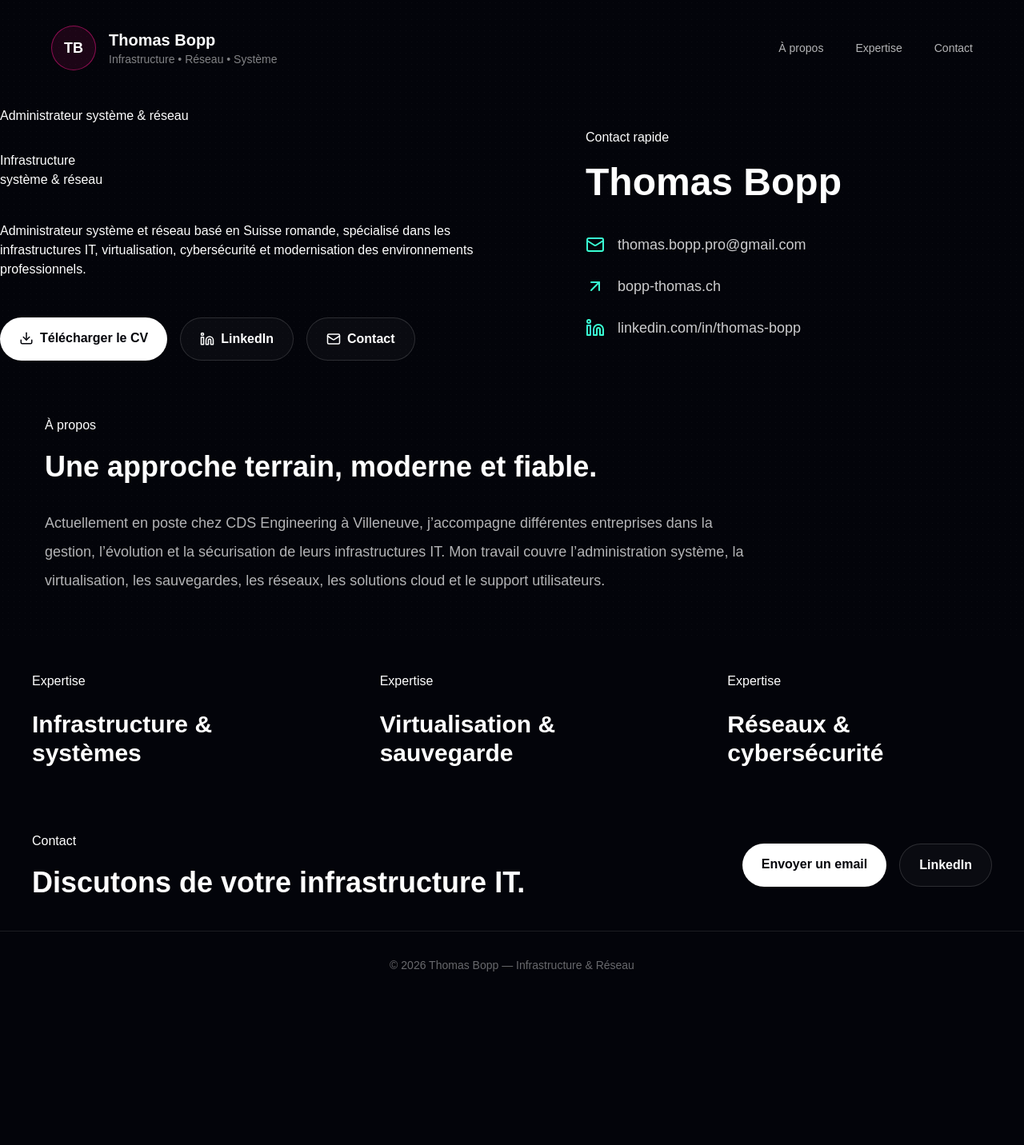
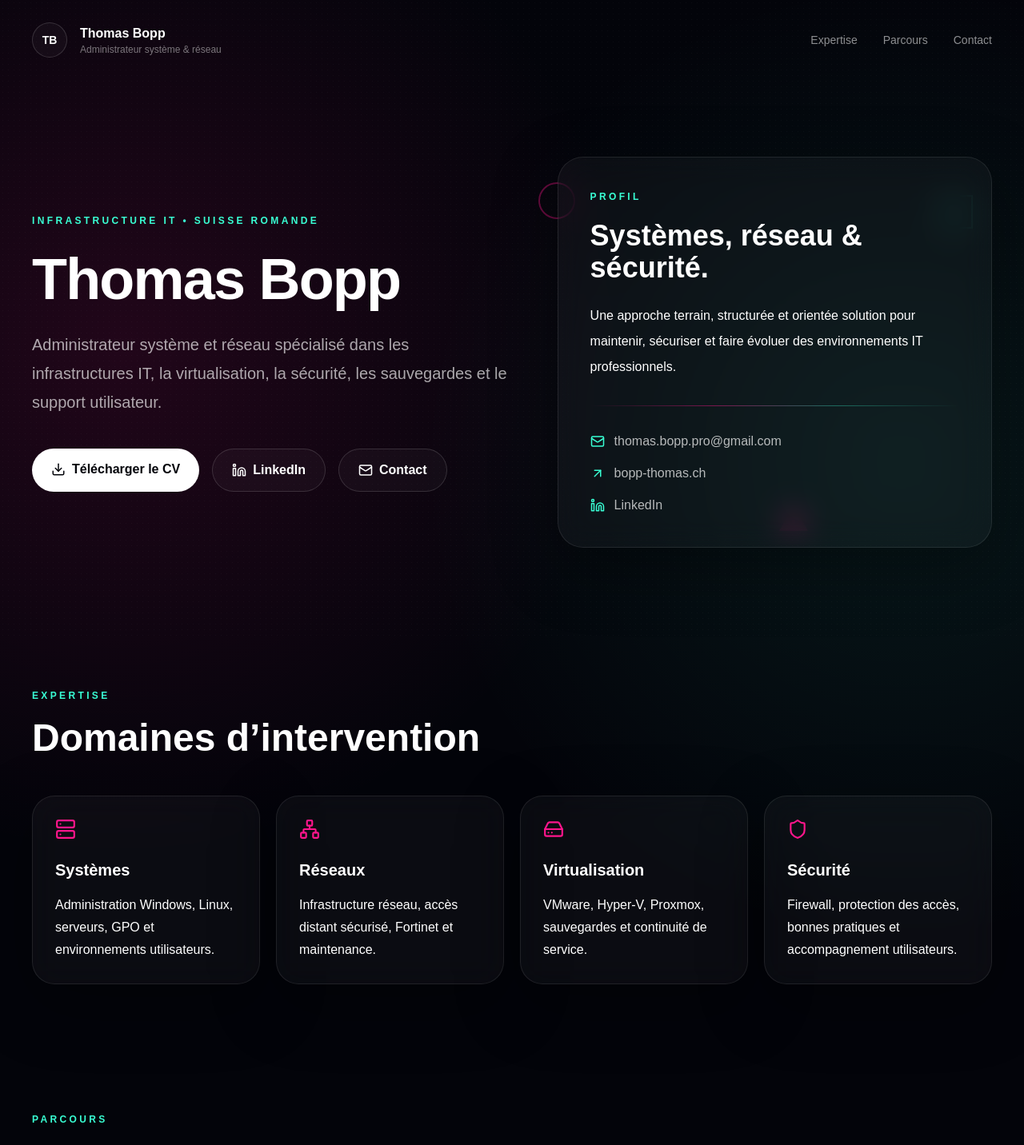
Before and after one commit to boppthomas/CV, a Next.js app: page / in a window 1280 px wide. Shown: the top 1432 px of the page at 80% size. Before the commit the page ends 1249 px from the top, so only its background shows below. Built offline with nearby package versions, Linux system fonts and the light colour scheme.

Commit message:
Update page.js

```diff
--- a/app/page.js
+++ b/app/page.js
@@ -6,245 +6,264 @@ import {
   Linkedin,
   Download,
   ArrowUpRight,
+  Server,
+  Shield,
+  Network,
+  HardDrive,
 } from "lucide-react";
+
+const profile = {
+  name: "Thomas Bopp",
+  role: "Administrateur système & réseau",
+  email: "thomas.bopp.pro@gmail.com",
+  website: "bopp-thomas.ch",
+  linkedin: "https://www.linkedin.com/in/thomas-bopp-184a81295/",
+};
+
+const skills = [
+  {
+    icon: Server,
+    title: "Systèmes",
+    text: "Administration Windows, Linux, serveurs, GPO et environnements utilisateurs.",
+  },
+  {
+    icon: Network,
+    title: "Réseaux",
+    text: "Infrastructure réseau, accès distant sécurisé, Fortinet et maintenance.",
+  },
+  {
+    icon: HardDrive,
+    title: "Virtualisation",
+    text: "VMware, Hyper-V, Proxmox, sauvegardes et continuité de service.",
+  },
+  {
+    icon: Shield,
+    title: "Sécurité",
+    text: "Firewall, protection des accès, bonnes pratiques et accompagnement utilisateurs.",
+  },
+];
+
+const experiences = [
+  {
+    title: "Administrateur système et réseau",
+    company: "CDS Engineering",
+    date: "2023 — Aujourd’hui",
+    text: "Gestion, maintenance et évolution d’infrastructures IT multi-clients.",
+  },
+  {
+    title: "Freelance IT",
+    company: "ABBCS",
+    date: "2018 — 2023",
+    text: "Dépannage, conseil, déploiement de solutions informatiques et accompagnement clients.",
+  },
+];
+
+function Button({ href, children, variant = "primary" }) {
+  return (
+    <a
+      href={href}
+      target={href?.startsWith("http") ? "_blank" : undefined}
+      rel={href?.startsWith("http") ? "noreferrer" : undefined}
+      className={variant === "primary" ? "btn-primary" : "btn-secondary"}
+    >
+      {children}
+    </a>
+  );
+}
 
 export default function Home() {
   return (
-    <main className="relative min-h-screen overflow-hidden bg-[#03040a] text-white">
+    <main className="relative min-h-screen overflow-hidden text-white">
       <div className="noise" />
 
-      {/* HEADER */}
-
-      <header className="relative z-20 flex items-center justify-between px-8 py-8 lg:px-16">
-        <div className="flex items-center gap-4">
-          <div className="flex h-14 w-14 items-center justify-center rounded-full border border-[#ff168c]/50 bg-[#ff168c]/10 text-lg font-black">
+      <header className="relative z-10 mx-auto flex max-w-7xl items-center justify-between px-6 py-7 md:px-10">
+        <a href="#top" className="flex items-center gap-4">
+          <div className="flex h-11 w-11 items-center justify-center rounded-full border border-white/15 bg-white/[0.03] text-sm font-black">
             TB
           </div>
-
           <div>
-            <p className="text-xl font-bold">Thomas Bopp</p>
-            <p className="text-sm text-white/50">
-              Infrastructure • Réseau • Système
-            </p>
+            <p className="font-bold">{profile.name}</p>
+            <p className="text-xs text-white/45">{profile.role}</p>
           </div>
-        </div>
-
-        <nav className="hidden gap-10 text-sm text-white/70 md:flex">
-          <a href="#about" className="hover:text-white">
-            À propos
         </a>
 
-          <a href="#skills" className="hover:text-white">
-            Expertise
-          </a>
-
-          <a href="#contact" className="hover:text-white">
-            Contact
-          </a>
+        <nav className="hidden items-center gap-8 text-sm text-white/55 md:flex">
+          <a href="#expertise" className="hover:text-white">Expertise</a>
+          <a href="#parcours" className="hover:text-white">Parcours</a>
+          <a href="#contact" className="hover:text-white">Contact</a>
         </nav>
       </header>
 
-      {/* HERO */}
-
-      <section className="section grid items-center gap-20 lg:grid-cols-2">
-        {/* LEFT */}
-
+      <section
+        id="top"
+        className="relative z-10 mx-auto grid max-w-7xl items-center gap-14 px-6 pb-24 pt-16 md:grid-cols-[1.05fr_0.95fr] md:px-10 md:pt-24"
+      >
         <motion.div
-          initial={{ opacity: 0, y: 35 }}
+          initial={{ opacity: 0, y: 24 }}
           animate={{ opacity: 1, y: 0 }}
           transition={{ duration: 0.7 }}
         >
-          <p className="subtitle">
-            Administrateur système & réseau
+          <p className="label">Infrastructure IT • Suisse romande</p>
+
+          <h1 className="mt-7 max-w-4xl text-5xl font-black tracking-tight md:text-7xl">
+            Thomas Bopp
+          </h1>
+
+          <p className="mt-7 max-w-2xl text-xl leading-9 text-white/65">
+            Administrateur système et réseau spécialisé dans les infrastructures IT,
+            la virtualisation, la sécurité, les sauvegardes et le support utilisateur.
           </p>
 
-          <h1 className="hero-title mt-8">
-            Infrastructure
-            <br />
-            <span className="neon-pink">système</span>{" "}
-            <span className="neon-cyan">& réseau</span>
-          </h1>
-
-          <p className="hero-description mt-10">
-            Administrateur système et réseau basé en Suisse romande,
-            spécialisé dans les infrastructures IT, virtualisation,
-            cybersécurité et modernisation des environnements
-            professionnels.
-          </p>
-
-          <div className="mt-12 flex flex-wrap gap-4">
-            <a href="/CV.pdf" className="btn-primary">
-              <div className="flex items-center gap-2">
+          <div className="mt-10 flex flex-wrap gap-4">
+            <Button href="/CV.pdf">
+              <span className="flex items-center gap-2">
                 <Download size={18} />
                 Télécharger le CV
-              </div>
-            </a>
+              </span>
+            </Button>
 
-            <a
-              href="https://www.linkedin.com/in/thomas-bopp-184a81295/"
-              target="_blank"
-              className="btn-secondary"
-            >
-              <div className="flex items-center gap-2">
+            <Button href={profile.linkedin} variant="secondary">
+              <span className="flex items-center gap-2">
                 <Linkedin size={18} />
                 LinkedIn
-              </div>
-            </a>
+              </span>
+            </Button>
 
-            <a
-              href="mailto:thomas.bopp.pro@gmail.com"
-              className="btn-secondary"
-            >
-              <div className="flex items-center gap-2">
+            <Button href={`mailto:${profile.email}`} variant="secondary">
+              <span className="flex items-center gap-2">
                 <Mail size={18} />
                 Contact
-              </div>
-            </a>
+              </span>
+            </Button>
           </div>
         </motion.div>
 
-        {/* RIGHT */}
-
         <motion.div
-          initial={{ opacity: 0, scale: 0.92 }}
+          initial={{ opacity: 0, scale: 0.96 }}
           animate={{ opacity: 1, scale: 1 }}
           transition={{ duration: 0.7, delay: 0.1 }}
-          className="relative flex items-center justify-center"
+          className="relative"
         >
-          {/* SYMBOLS */}
-
-          <div className="absolute left-10 top-10">
-            <div className="neon-circle" />
+          <div className="absolute -left-6 top-8 opacity-50">
+            <div className="geo-circle" />
           </div>
 
-          <div className="absolute right-10 top-24">
-            <div className="neon-square" />
+          <div className="absolute right-6 top-12 opacity-50">
+            <div className="geo-square" />
           </div>
 
-          <div className="absolute bottom-0 left-1/2 -translate-x-1/2">
-            <div className="neon-triangle" />
+          <div className="absolute bottom-4 left-1/2 opacity-40">
+            <div className="geo-triangle scale-75" />
           </div>
 
-          {/* CARD */}
+          <div className="glass relative rounded-[2rem] p-8 md:p-10">
+            <p className="label">Profil</p>
 
-          <div className="glass-card w-full max-w-xl p-10">
-            <p className="subtitle">
-              Contact rapide
+            <h2 className="mt-5 text-3xl font-black md:text-4xl">
+              Systèmes, réseau & sécurité.
+            </h2>
+
+            <p className="mt-6 leading-8 text-white/62">
+              Une approche terrain, structurée et orientée solution pour maintenir,
+              sécuriser et faire évoluer des environnements IT professionnels.
             </p>
 
-            <h2 className="mt-5 text-5xl font-black">
-              Thomas Bopp
-            </h2>
+            <div className="soft-line my-8" />
 
-            <div className="mt-10 space-y-6 text-lg text-white/80">
-              <div className="flex items-center gap-4">
-                <Mail className="text-[#39ffd4]" />
-                thomas.bopp.pro@gmail.com
-              </div>
+            <div className="space-y-4 text-white/70">
+              <a href={`mailto:${profile.email}`} className="flex items-center gap-3 hover:text-white">
+                <Mail size={18} className="text-[#39ffd4]" />
+                {profile.email}
+              </a>
 
-              <div className="flex items-center gap-4">
-                <ArrowUpRight className="text-[#39ffd4]" />
-                bopp-thomas.ch
-              </div>
+              <a href="https://bopp-thomas.ch" className="flex items-center gap-3 hover:text-white">
+                <ArrowUpRight size={18} className="text-[#39ffd4]" />
+                {profile.website}
+              </a>
 
-              <div className="flex items-center gap-4">
-                <Linkedin className="text-[#39ffd4]" />
-                linkedin.com/in/thomas-bopp
-              </div>
+              <a href={profile.linkedin} target="_blank" className="flex items-center gap-3 hover:text-white">
+                <Linkedin size={18} className="text-[#39ffd4]" />
+                LinkedIn
+              </a>
             </div>
           </div>
         </motion.div>
       </section>
 
-      {/* ABOUT */}
-
-      <section
-        id="about"
-        className="section pt-0"
-      >
-        <div className="glass-card p-10 lg:p-14">
-          <p className="subtitle">À propos</p>
-
-          <h2 className="mt-5 text-4xl font-black">
-            Une approche terrain,
-            moderne et fiable.
+      <section id="expertise" className="relative z-10 mx-auto max-w-7xl px-6 py-20 md:px-10">
+        <p className="label">Expertise</p>
+        <h2 className="mt-5 text-4xl font-black md:text-5xl">
+          Domaines d’intervention
         </h2>
 
-          <p className="mt-8 max-w-4xl text-lg leading-9 text-white/70">
-            Actuellement en poste chez CDS Engineering à Villeneuve,
-            j’accompagne différentes entreprises dans la gestion,
-            l’évolution et la sécurisation de leurs infrastructures IT.
-            Mon travail couvre l’administration système,
-            la virtualisation, les sauvegardes, les réseaux,
-            les solutions cloud et le support utilisateurs.
-          </p>
+        <div className="mt-12 grid gap-5 md:grid-cols-2 lg:grid-cols-4">
+          {skills.map((skill) => {
+            const Icon = skill.icon;
+
+            return (
+              <div key={skill.title} className="glass rounded-[1.75rem] p-7">
+                <Icon className="text-[#ff168c]" size={26} />
+                <h3 className="mt-6 text-xl font-black">{skill.title}</h3>
+                <p className="mt-4 leading-7 text-white/58">{skill.text}</p>
+              </div>
+            );
+          })}
         </div>
       </section>
 
-      {/* SKILLS */}
+      <section id="parcours" className="relative z-10 mx-auto max-w-7xl px-6 py-20 md:px-10">
+        <p className="label">Parcours</p>
+        <h2 className="mt-5 text-4xl font-black md:text-5xl">
+          Expériences
+        </h2>
 
-      <section
-        id="skills"
-        className="section pt-0"
-      >
-        <div className="grid gap-6 lg:grid-cols-3">
-          {[
-            "Infrastructure & systèmes",
-            "Virtualisation & sauvegarde",
-            "Réseaux & cybersécurité",
-          ].map((item) => (
-            <div
-              key={item}
-              className="glass-card p-10 transition duration-300 hover:-translate-y-1"
-            >
-              <p className="subtitle">Expertise</p>
-
-              <h3 className="mt-6 text-3xl font-black">
-                {item}
-              </h3>
+        <div className="mt-12 grid gap-5 md:grid-cols-2">
+          {experiences.map((exp) => (
+            <div key={exp.title} className="glass rounded-[1.75rem] p-8">
+              <p className="text-sm font-bold text-[#39ffd4]">{exp.date}</p>
+              <h3 className="mt-4 text-2xl font-black">{exp.title}</h3>
+              <p className="mt-2 text-white/50">{exp.company}</p>
+              <p className="mt-6 leading-8 text-white/62">{exp.text}</p>
             </div>
           ))}
         </div>
       </section>
 
-      {/* CONTACT */}
-
-      <section
-        id="contact"
-        className="section pt-0"
-      >
-        <div className="glass-card flex flex-col items-start justify-between gap-10 p-10 lg:flex-row lg:items-center">
+      <section id="contact" className="relative z-10 mx-auto max-w-7xl px-6 py-24 md:px-10">
+        <div className="glass rounded-[2rem] p-8 md:p-12">
+          <div className="grid gap-10 md:grid-cols-[1fr_auto] md:items-center">
             <div>
-            <p className="subtitle">Contact</p>
-
-            <h2 className="mt-5 text-4xl font-black">
-              Discutons de votre infrastructure IT.
+              <p className="label">Contact</p>
+              <h2 className="mt-5 text-4xl font-black md:text-5xl">
+                Échangeons autour de vos besoins IT.
               </h2>
+              <p className="mt-6 max-w-2xl leading-8 text-white/62">
+                Disponible pour discuter d’opportunités en administration système,
+                réseau, infrastructure, support ou modernisation.
+              </p>
             </div>
 
-          <div className="flex flex-wrap gap-4">
-            <a
-              href="mailto:thomas.bopp.pro@gmail.com"
-              className="btn-primary"
-            >
-              Envoyer un email
-            </a>
+            <div className="flex flex-wrap gap-4 md:flex-col">
+              <Button href={`mailto:${profile.email}`}>
+                <span className="flex items-center gap-2">
+                  <Mail size={18} />
+                  Email
+                </span>
+              </Button>
 
-            <a
-              href="https://www.linkedin.com/in/thomas-bopp-184a81295/"
-              target="_blank"
-              className="btn-secondary"
-            >
+              <Button href={profile.linkedin} variant="secondary">
+                <span className="flex items-center gap-2">
+                  <Linkedin size={18} />
                   LinkedIn
-            </a>
+                </span>
+              </Button>
+            </div>
           </div>
         </div>
       </section>
 
-      {/* FOOTER */}
-
-      <footer className="relative z-20 border-t border-white/10 px-8 py-8 text-center text-sm text-white/40">
-        © {new Date().getFullYear()} Thomas Bopp — Infrastructure & Réseau
+      <footer className="relative z-10 border-t border-white/10 px-6 py-8 text-center text-sm text-white/35">
+        © {new Date().getFullYear()} Thomas Bopp — Infrastructure • Réseau • Sécurité
       </footer>
     </main>
   );
```
Lines whose indentation alone changed are shown as unchanged.
